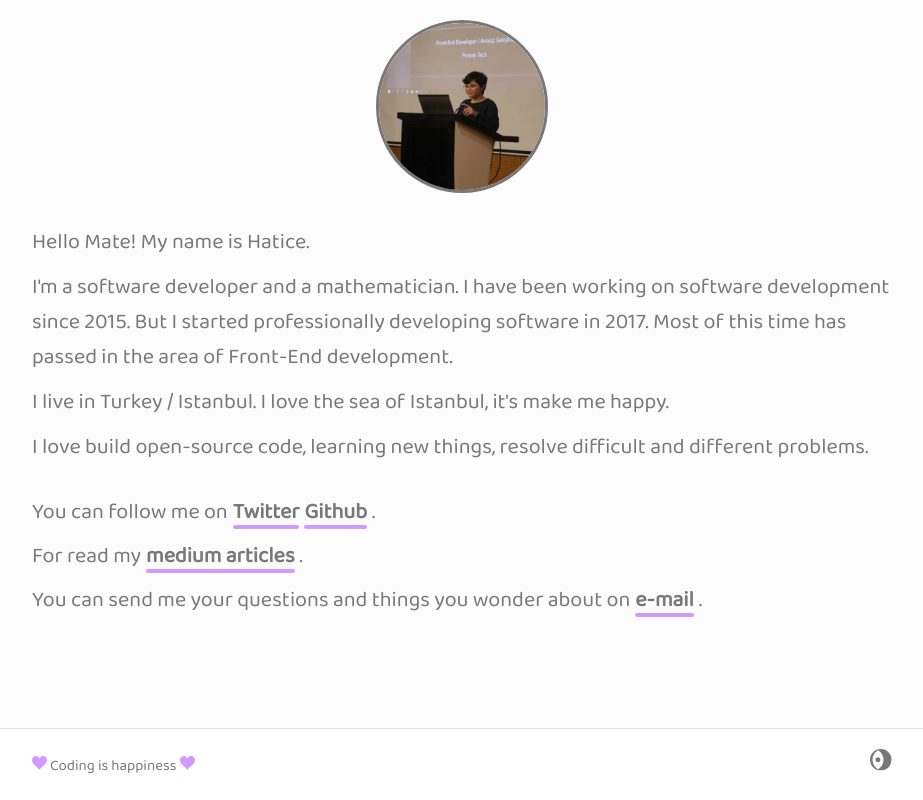
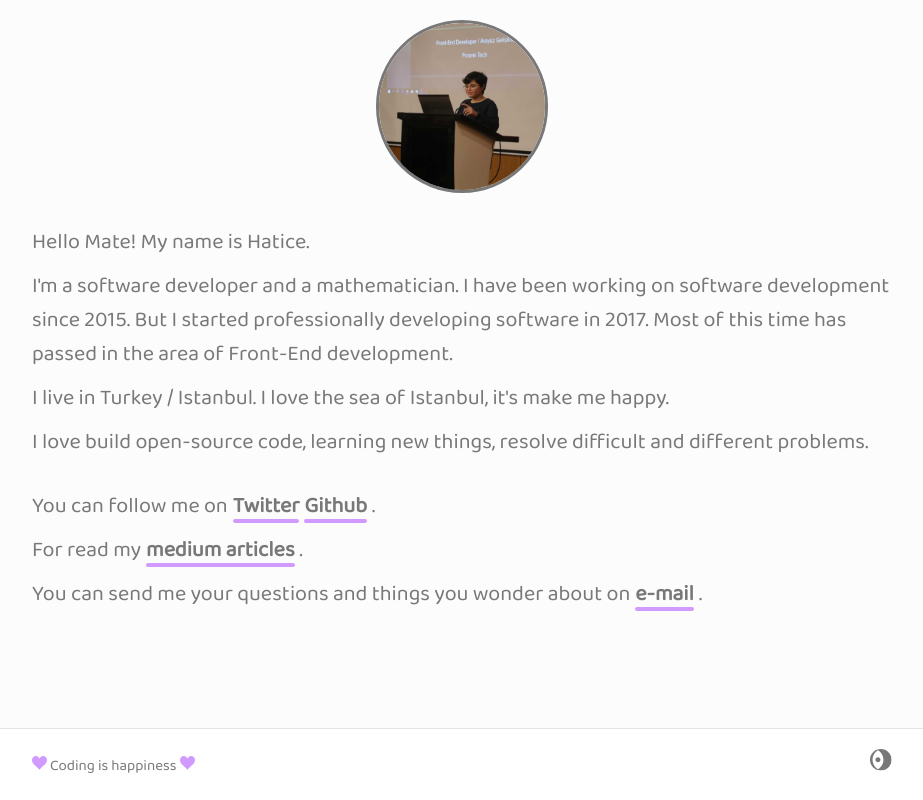
Before and after one commit to edisdev/edisdev.github.io, a plain HTML site: page index.html in a window 1280 px wide. Shown: the whole page, without its empty margins (178-1101 px from the left). Drawn offline with Linux system fonts and the light colour scheme.

Commit message:
Edit style

```diff
--- a/assets/styles/main.css
+++ b/assets/styles/main.css
@@ -112,7 +112,6 @@ a {
 
 .intro .whoami p {
   margin-bottom: var(--gap-sm);
-  line-height: 35px;
 }
 
 .intro .edisdev {
```
